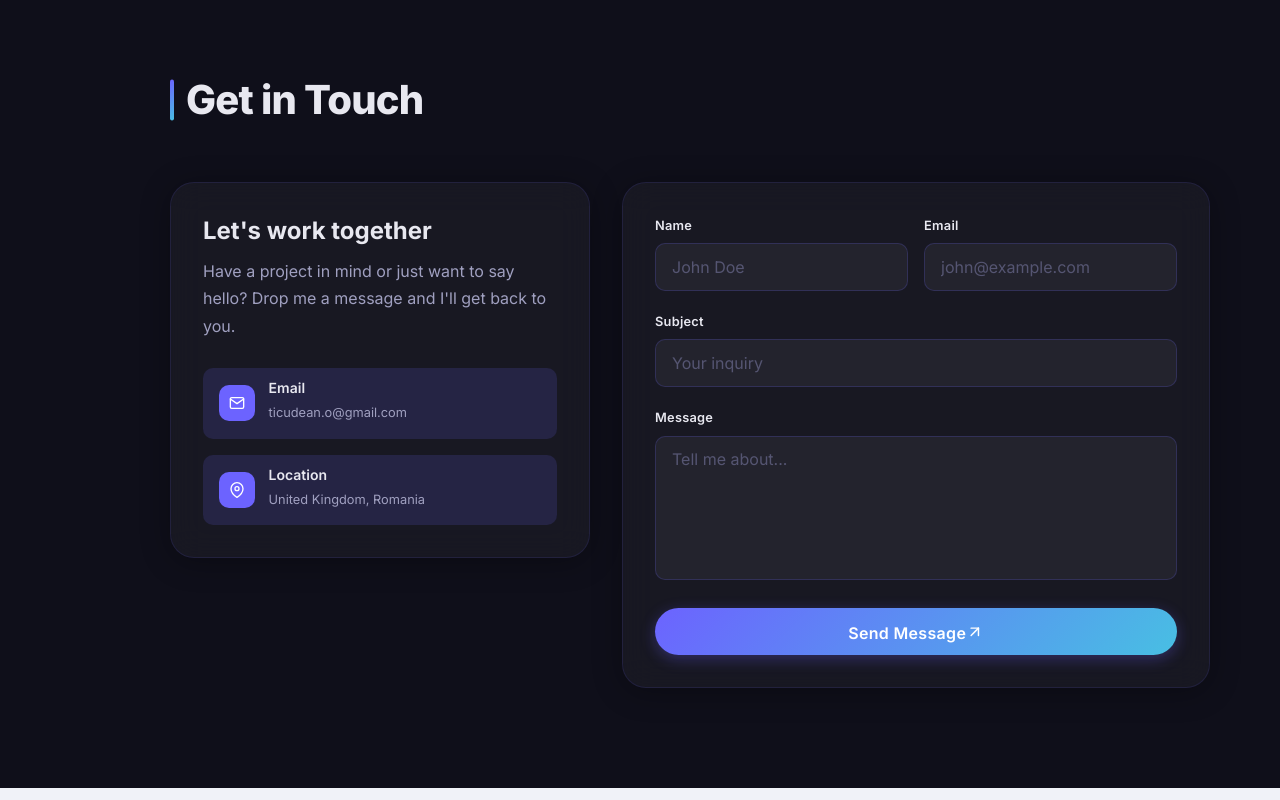
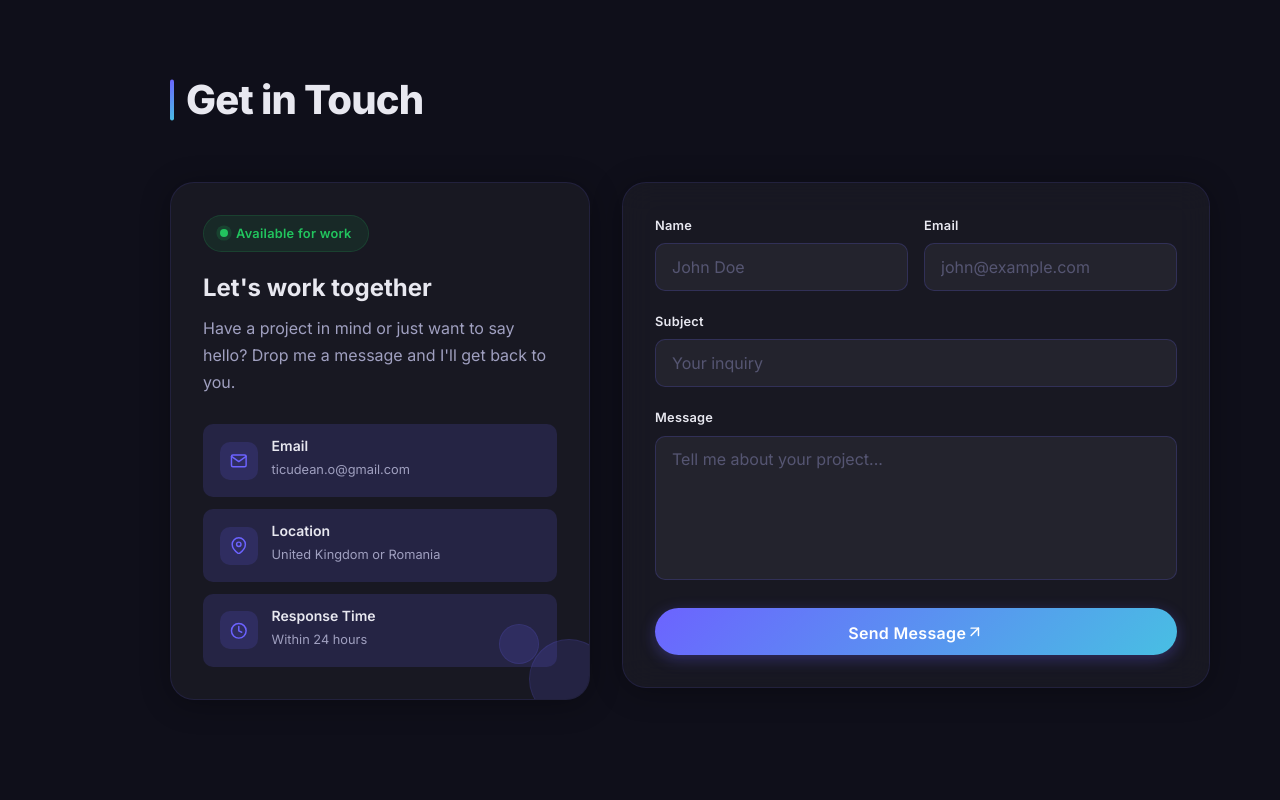
Before and after one commit to olimpiu98/portfolio-react, a React (Vite) app: page / in a window 1280 px wide. Shown: the part 4173-4973 px from the top of the page. Built offline with nearby package versions, Linux system fonts and the light colour scheme.

Commit message:
update contact

```diff
--- a/src/components/contact/Contact.jsx
+++ b/src/components/contact/Contact.jsx
@@ -1,19 +1,16 @@
 import React, { useRef, useState } from "react";
 import emailjs from "@emailjs/browser";
-import { FiSend, FiMail, FiMapPin, FiArrowUpRight, FiCheck, FiAlertCircle } from "react-icons/fi";
+import { FiMail, FiMapPin, FiArrowUpRight, FiCheck, FiAlertCircle, FiClock } from "react-icons/fi";
 import "./contact.css";
 
 const Contact = () => {
 	const formRef = useRef();
 	const [status, setStatus] = useState(""); // "", "sending", "sent", "error"
+	const [focused, setFocused] = useState("");
 
 	const handleSubmit = (e) => {
 		e.preventDefault();
 		setStatus("sending");
-
-		console.log("Service ID:", import.meta.env.VITE_EMAILJS_SERVICE_ID);
-		console.log("Template ID:", import.meta.env.VITE_EMAILJS_TEMPLATE_ID);
-		console.log("Public Key:", import.meta.env.VITE_EMAILJS_PUBLIC_KEY);
 
 		emailjs
 			.sendForm(
@@ -41,13 +38,18 @@ const Contact = () => {
 			<div className='contact__container'>
 				<div className='contact__info'>
 					<div className='contact__info-card'>
+						<div className='contact__status-badge'>
+							<span className='contact__status-dot'></span>
+							Available for work
+						</div>
+
 						<h3 className='contact__heading'>Let's work together</h3>
 						<p className='contact__details'>
 							Have a project in mind or just want to say hello? Drop me a message and I'll get back to you.
 						</p>
 
 						<div className='contact__items'>
-							<div className='contact__item'>
+							<a href='mailto:ticudean.o@gmail.com' className='contact__item contact__item--link'>
 								<span className='contact__item-icon'>
 									<FiMail />
 								</span>
@@ -55,7 +57,8 @@ const Contact = () => {
 									<h4 className='contact__item-title'>Email</h4>
 									<span className='contact__item-text'>ticudean.o@gmail.com</span>
 								</div>
-							</div>
+								<FiArrowUpRight className='contact__item-arrow' />
+							</a>
 
 							<div className='contact__item'>
 								<span className='contact__item-icon'>
@@ -63,42 +66,90 @@ const Contact = () => {
 								</span>
 								<div>
 									<h4 className='contact__item-title'>Location</h4>
-									<span className='contact__item-text'>United Kingdom, Romania</span>
+									<span className='contact__item-text'>United Kingdom or Romania</span>
 								</div>
 							</div>
+
+							<div className='contact__item'>
+								<span className='contact__item-icon'>
+									<FiClock />
+								</span>
+								<div>
+									<h4 className='contact__item-title'>Response Time</h4>
+									<span className='contact__item-text'>Within 24 hours</span>
+								</div>
+							</div>
+						</div>
+
+						<div className='contact__decoration'>
+							<div className='contact__decoration-circle'></div>
+							<div className='contact__decoration-circle contact__decoration-circle--sm'></div>
 						</div>
 					</div>
 				</div>
 
 				<form ref={formRef} onSubmit={handleSubmit} className='contact__form'>
 					<div className='contact__form-group'>
-						<div className='contact__form-div'>
+						<div className={`contact__form-div ${focused === "name" ? "focused" : ""}`}>
 							<label className='contact__form-label'>Name</label>
-							<input type='text' name='from_name' className='contact__form-input' placeholder='John Doe' required />
+							<input
+								type='text'
+								name='from_name'
+								className='contact__form-input'
+								placeholder='John Doe'
+								required
+								onFocus={() => setFocused("name")}
+								onBlur={() => setFocused("")}
+							/>
 						</div>
-						<div className='contact__form-div'>
+						<div className={`contact__form-div ${focused === "email" ? "focused" : ""}`}>
 							<label className='contact__form-label'>Email</label>
-							<input type='email' name='from_email' className='contact__form-input' placeholder='john@example.com' required />
+							<input
+								type='email'
+								name='from_email'
+								className='contact__form-input'
+								placeholder='john@example.com'
+								required
+								onFocus={() => setFocused("email")}
+								onBlur={() => setFocused("")}
+							/>
 						</div>
 					</div>
-					<div className='contact__form-div'>
+					<div className={`contact__form-div ${focused === "subject" ? "focused" : ""}`}>
 						<label className='contact__form-label'>Subject</label>
-						<input type='text' name='subject' className='contact__form-input' placeholder='Your inquiry' required />
+						<input
+							type='text'
+							name='subject'
+							className='contact__form-input'
+							placeholder='Your inquiry'
+							required
+							onFocus={() => setFocused("subject")}
+							onBlur={() => setFocused("")}
+						/>
 					</div>
-					<div className='contact__form-div contact__form-area'>
+					<div className={`contact__form-div contact__form-area ${focused === "message" ? "focused" : ""}`}>
 						<label className='contact__form-label'>Message</label>
 						<textarea
 							cols='30'
 							rows='10'
 							name='message'
 							className='contact__form-input'
-							placeholder='Tell me about...'
+							placeholder='Tell me about your project...'
 							required
+							onFocus={() => setFocused("message")}
+							onBlur={() => setFocused("")}
 						></textarea>
 					</div>
-					<button className='btn contact__btn' type='submit' disabled={status === "sending"}>
+					<button
+						className={`btn contact__btn ${status === "sent" ? "contact__btn--sent" : ""} ${status === "error" ? "contact__btn--error" : ""}`}
+						type='submit'
+						disabled={status === "sending"}
+					>
 						{status === "sending" ? (
-							<span>Sending...</span>
+							<>
+								<span className='contact__btn-spinner'></span>
+								<span>Sending...</span>
+							</>
 						) : status === "sent" ? (
 							<>
 								<span>Message Sent!</span>
--- a/src/components/contact/contact.css
+++ b/src/components/contact/contact.css
@@ -19,11 +19,48 @@
 	border-radius: var(--border-radius-lg);
 	padding: 2rem;
 	box-shadow: var(--shadow);
-	transition: all 0.4s ease;
+	transition: transform 0.4s cubic-bezier(0.22, 1, 0.36, 1),
+		box-shadow 0.4s cubic-bezier(0.22, 1, 0.36, 1);
+	position: relative;
+	overflow: hidden;
 }
 
 .contact__info-card:hover {
+	transform: translateY(-4px);
 	box-shadow: var(--shadow-hover);
+}
+
+/* ====== Availability Badge ====== */
+.contact__status-badge {
+	display: inline-flex;
+	align-items: center;
+	gap: 0.5rem;
+	padding: 0.4rem 1rem;
+	border-radius: 50px;
+	background: rgba(34, 197, 94, 0.1);
+	border: 1px solid rgba(34, 197, 94, 0.15);
+	color: #22c55e;
+	font-size: var(--smaller-font-size);
+	font-weight: var(--font-semibold);
+	margin-bottom: 1.25rem;
+	letter-spacing: 0.02em;
+}
+
+.contact__status-dot {
+	width: 8px;
+	height: 8px;
+	border-radius: 50%;
+	background: #22c55e;
+	animation: pulse-dot 2s ease-in-out infinite;
+}
+
+@keyframes pulse-dot {
+	0%, 100% {
+		box-shadow: 0 0 0 0 rgba(34, 197, 94, 0.4);
+	}
+	50% {
+		box-shadow: 0 0 0 6px rgba(34, 197, 94, 0);
+	}
 }
 
 .contact__heading {
@@ -42,11 +79,41 @@
 	transition: color 0.4s;
 }
 
+/* ====== Decorative circles ====== */
+.contact__decoration {
+	position: absolute;
+	bottom: -20px;
+	right: -20px;
+	pointer-events: none;
+}
+
+.contact__decoration-circle {
+	width: 80px;
+	height: 80px;
+	border-radius: 50%;
+	background: var(--first-color-glow);
+	border: 1px solid var(--card-border);
+	transition: transform 0.4s ease, opacity 0.4s ease;
+}
+
+.contact__decoration-circle--sm {
+	width: 40px;
+	height: 40px;
+	position: absolute;
+	top: -15px;
+	left: -30px;
+}
+
+.contact__info-card:hover .contact__decoration-circle {
+	transform: scale(1.15);
+	opacity: 0.7;
+}
+
 /* ====== Contact Items ====== */
 .contact__items {
 	display: flex;
 	flex-direction: column;
-	gap: 1rem;
+	gap: 0.75rem;
 }
 
 .contact__item {
@@ -56,24 +123,59 @@
 	padding: 0.85rem 1rem;
 	border-radius: var(--border-radius-sm);
 	background: var(--first-color-glow);
-	transition: all 0.3s;
+	border: 1px solid transparent;
+	transition: all 0.3s ease;
+	position: relative;
 }
 
 .contact__item:hover {
+	background: rgba(108, 99, 255, 0.1);
+	border-color: rgba(108, 99, 255, 0.12);
+}
+
+.contact__item--link {
+	text-decoration: none;
+	cursor: pointer;
+}
+
+.contact__item--link:hover {
 	transform: translateX(4px);
+	background: rgba(108, 99, 255, 0.12);
+	border-color: var(--first-color);
+}
+
+.contact__item-arrow {
+	margin-left: auto;
+	color: var(--first-color);
+	font-size: 1rem;
+	opacity: 0;
+	transform: translate(-4px, 4px);
+	transition: all 0.3s ease;
+}
+
+.contact__item--link:hover .contact__item-arrow {
+	opacity: 1;
+	transform: translate(0, 0);
 }
 
 .contact__item-icon {
 	display: flex;
 	align-items: center;
 	justify-content: center;
-	width: 36px;
-	height: 36px;
+	width: 38px;
+	height: 38px;
 	border-radius: 10px;
+	background: var(--first-color-glow);
+	color: var(--first-color);
+	font-size: 1.1rem;
+	flex-shrink: 0;
+	transition: all 0.3s ease;
+}
+
+.contact__item:hover .contact__item-icon {
 	background: var(--first-color);
 	color: #fff;
-	font-size: 1rem;
-	flex-shrink: 0;
+	transform: rotate(-8deg) scale(1.05);
 }
 
 .contact__item-title {
@@ -91,6 +193,10 @@
 	transition: color 0.4s;
 }
 
+.contact__item--link:hover .contact__item-text {
+	color: var(--first-color);
+}
+
 /* ====== Form ====== */
 .contact__form {
 	background: var(--card-bg);
@@ -100,10 +206,12 @@
 	border-radius: var(--border-radius-lg);
 	padding: 2rem;
 	box-shadow: var(--shadow);
-	transition: all 0.4s ease;
+	transition: transform 0.4s cubic-bezier(0.22, 1, 0.36, 1),
+		box-shadow 0.4s cubic-bezier(0.22, 1, 0.36, 1);
 }
 
 .contact__form:hover {
+	transform: translateY(-4px);
 	box-shadow: var(--shadow-hover);
 }
 
@@ -115,6 +223,18 @@
 
 .contact__form-div {
 	margin-bottom: 1.25rem;
+	position: relative;
+}
+
+.contact__form-div.focused .contact__form-label {
+	color: var(--first-color);
+	transform: translateX(2px);
+}
+
+.contact__form-div.focused .contact__form-input {
+	border-color: var(--first-color);
+	box-shadow: 0 0 0 3px var(--first-color-glow);
+	background: var(--input-bg);
 }
 
 .contact__form-label {
@@ -124,7 +244,7 @@
 	color: var(--title-color);
 	margin-bottom: 0.4rem;
 	letter-spacing: 0.02em;
-	transition: color 0.4s;
+	transition: all 0.3s ease;
 }
 
 .contact__form-input {
@@ -132,13 +252,17 @@
 	height: 3rem;
 	background: var(--input-bg);
 	color: var(--input-color);
-	border: 1px solid var(--input-border);
+	border: 1.5px solid var(--input-border);
 	border-radius: var(--border-radius-sm);
 	padding: 0.75rem 1rem;
 	font-size: var(--normal-font-size);
 	font-family: var(--font-family);
 	transition: all 0.3s ease;
 	outline: none;
+}
+
+.contact__form-input:hover {
+	border-color: rgba(108, 99, 255, 0.35);
 }
 
 .contact__form-input:focus {
@@ -164,6 +288,48 @@
 	width: 100%;
 	justify-content: center;
 	line-height: 1;
+	position: relative;
+	transition: all 0.4s cubic-bezier(0.22, 1, 0.36, 1);
+}
+
+.contact__btn:disabled {
+	opacity: 0.85;
+	cursor: not-allowed;
+	transform: none !important;
+}
+
+.contact__btn--sent {
+	background: linear-gradient(135deg, #22c55e 0%, #16a34a 100%) !important;
+	box-shadow: 0 4px 15px rgba(34, 197, 94, 0.3) !important;
+}
+
+.contact__btn--sent:hover {
+	box-shadow: 0 6px 25px rgba(34, 197, 94, 0.4) !important;
+}
+
+.contact__btn--error {
+	background: linear-gradient(135deg, #ef4444 0%, #dc2626 100%) !important;
+	box-shadow: 0 4px 15px rgba(239, 68, 68, 0.3) !important;
+}
+
+.contact__btn--error:hover {
+	box-shadow: 0 6px 25px rgba(239, 68, 68, 0.4) !important;
+}
+
+/* ====== Spinner ====== */
+.contact__btn-spinner {
+	width: 18px;
+	height: 18px;
+	border: 2.5px solid rgba(255, 255, 255, 0.3);
+	border-top-color: #fff;
+	border-radius: 50%;
+	animation: spin 0.6s linear infinite;
+}
+
+@keyframes spin {
+	to {
+		transform: rotate(360deg);
+	}
 }
 
 .contact__btn-icon {
@@ -176,6 +342,27 @@
 
 .contact__btn:hover .contact__btn-icon {
 	transform: translate(3px, -3px);
+}
+
+/* ====== Entrance Animation ====== */
+@keyframes contactSlideUp {
+	from {
+		opacity: 0;
+		transform: translateY(24px);
+	}
+	to {
+		opacity: 1;
+		transform: translateY(0);
+	}
+}
+
+.contact__info {
+	animation: contactSlideUp 0.5s ease both;
+}
+
+.contact__form {
+	animation: contactSlideUp 0.5s ease both;
+	animation-delay: 0.1s;
 }
 
 /* ====== Responsive ====== */
@@ -192,4 +379,9 @@
 	.contact__info-card {
 		padding: 1.5rem;
 	}
+
+	.contact__info-card:hover,
+	.contact__form:hover {
+		transform: none;
+	}
 }
```
